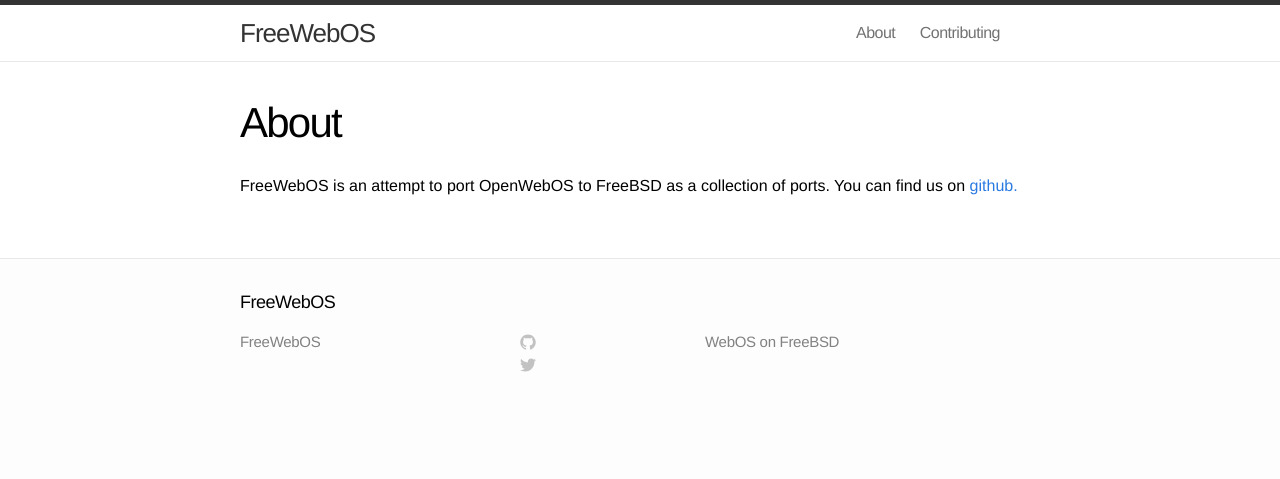
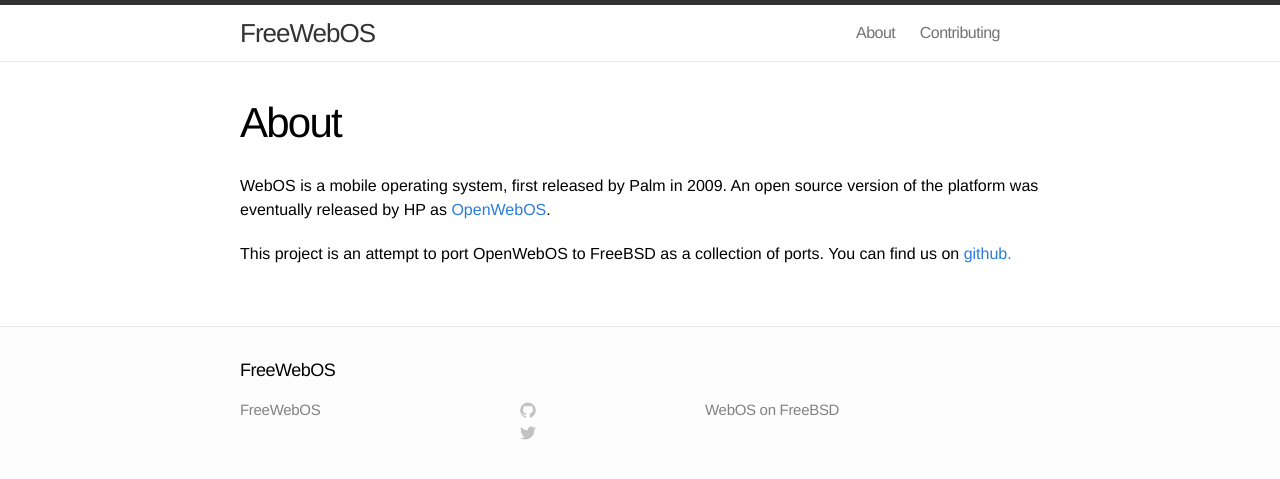
Before and after one commit to FreeWebOS/freewebos.github.io, a Jekyll site: the page built from about.md, in a window 1280 px wide. Shown: the top 479 px of the page. Built offline with Jekyll 4.4.1, drawn with Linux system fonts in a browser that asks for light colours.

Commit message:
More on About

```diff
--- a/about.md
+++ b/about.md
@@ -4,7 +4,12 @@ title: About
 permalink: /about/
 ---
 
-FreeWebOS is an attempt to port OpenWebOS to FreeBSD as a collection of ports.
-You can find us on [github.][gh]
+WebOS is a mobile operating system, first released by Palm in 2009. An open
+source version of the platform was eventually released by HP as
+[OpenWebOS][owos].
+
+This project is an attempt to port OpenWebOS to FreeBSD as a collection of
+ports. You can find us on [github.][gh]
 
 [gh]:       http://github.com/FreeWebOS
+[owos]:     http://www.openwebosproject.org/
```
